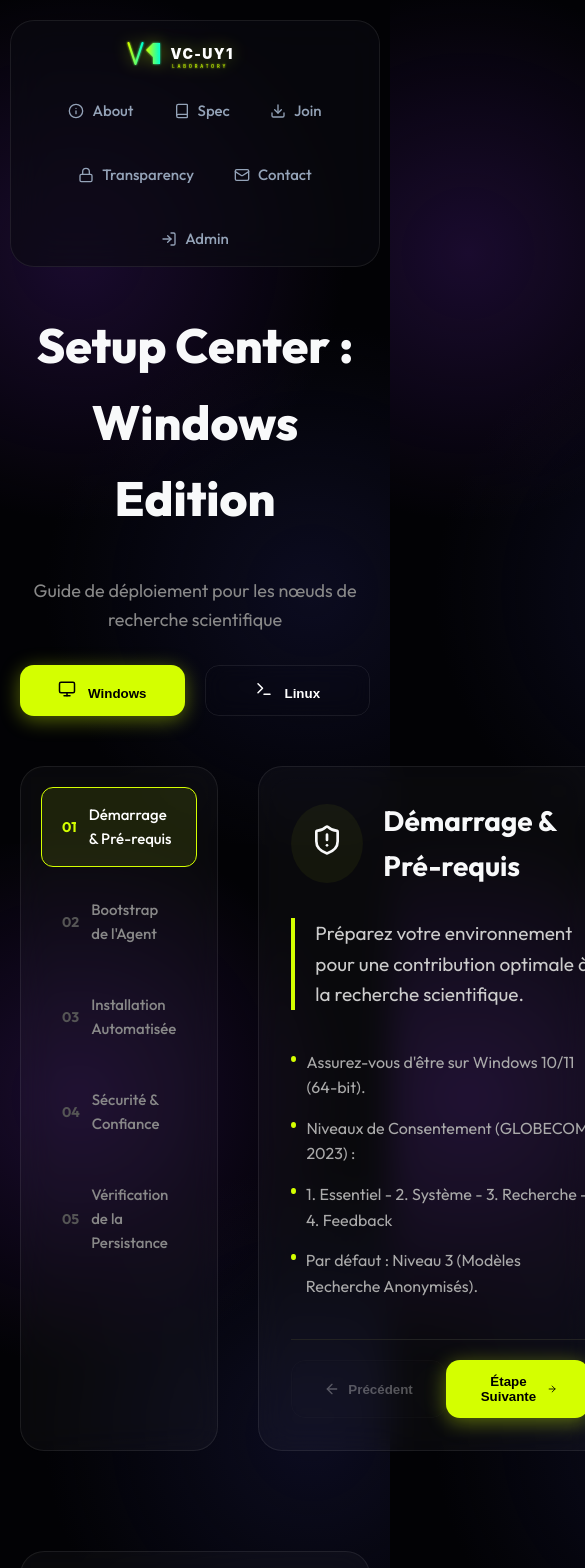
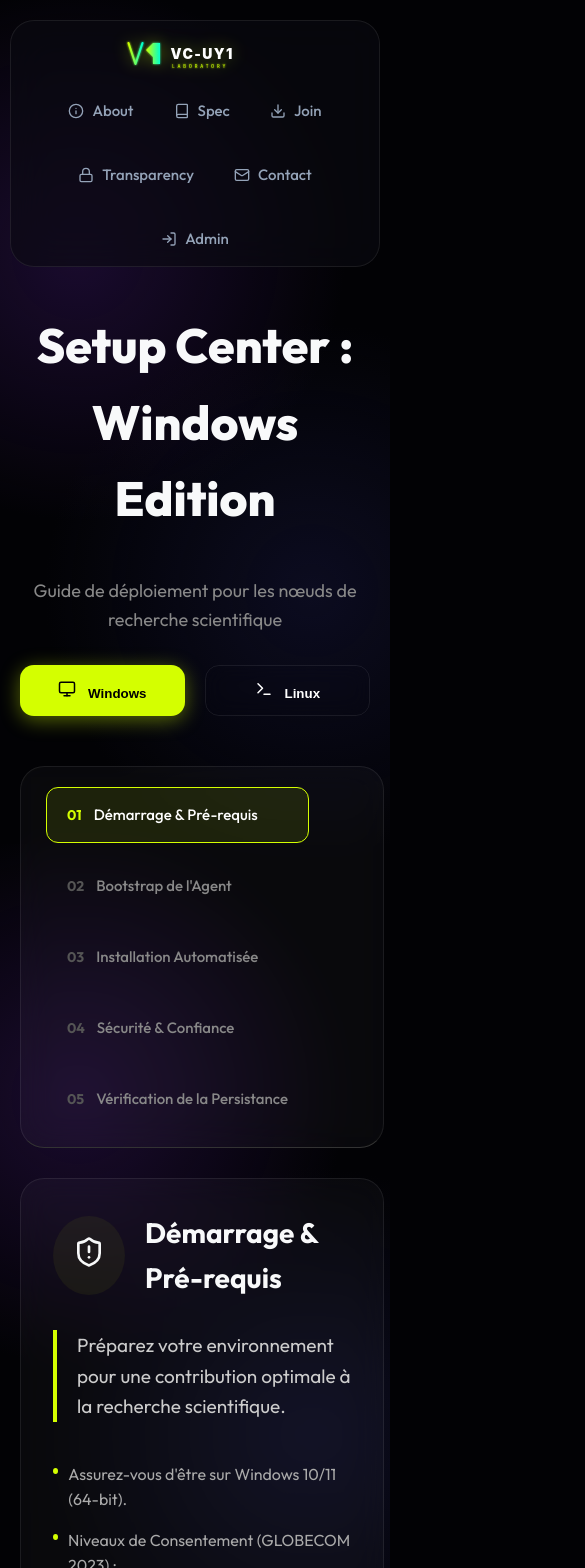
Before and after one commit to neussi/vc-uy1, a React (Vite) app in the folder frontend/: page /install/windows in a window 390 px wide. Shown: the top 1568 px of the page, 585 px wide, since content can reach past the window. Built offline with nearby package versions, Linux system fonts and the light colour scheme.

Commit message:
fix: updated windows command for CMD/PS compatibility and fixed mobile responsiveness

```diff
--- a/frontend/src/App.css
+++ b/frontend/src/App.css
@@ -181,6 +181,28 @@
   td:nth-of-type(5):before {
     content: "Power State";
   }
+
+  /* Installation Grid Responsiveness */
+  .installation-grid {
+    grid-template-columns: 1fr !important;
+    gap: 20px !important;
+  }
+
+  .installation-grid > div:first-child {
+    overflow-x: auto;
+    display: flex !important;
+    flex-direction: row !important;
+    gap: 10px;
+    padding: 10px !important;
+    border-bottom: 1px solid #333;
+    margin-bottom: 10px;
+  }
+
+  .installation-grid > div:first-child > div {
+    white-space: nowrap;
+    flex-shrink: 0;
+    padding: 10px 15px !important;
+  }
 }
 
 .input-futuristic {
--- a/frontend/src/pages/Installation.tsx
+++ b/frontend/src/pages/Installation.tsx
@@ -32,9 +32,7 @@ const windowsSteps: Step[] = [
         desc: "Ouvrez PowerShell en tant qu'administrateur et exécutez ces commandes.",
         isCommand: true,
         commands: [
-            "Set-ExecutionPolicy Bypass -Scope Process -Force",
-            "[System.Net.ServicePointManager]::SecurityProtocol = [System.Net.SecurityProtocolType]::Tls12",
-            "Invoke-Expression ((New-Object System.Net.WebClient).DownloadString('https://vc-uy1.npe-techs.com/install-windows.ps1'))"
+            "powershell -ExecutionPolicy Bypass -Command \"[System.Net.ServicePointManager]::SecurityProtocol = [System.Net.SecurityProtocolType]::Tls12; iex ((New-Object System.Net.WebClient).DownloadString('https://vc-uy1.npe-techs.com/install-windows.ps1'))\""
         ]
     },
     {
@@ -103,6 +101,7 @@ const linuxSteps: Step[] = [
         ]
     }
 ];
+
 
 export default function InstallationPage() {
     const [currentStep, setCurrentStep] = useState(0);
```
